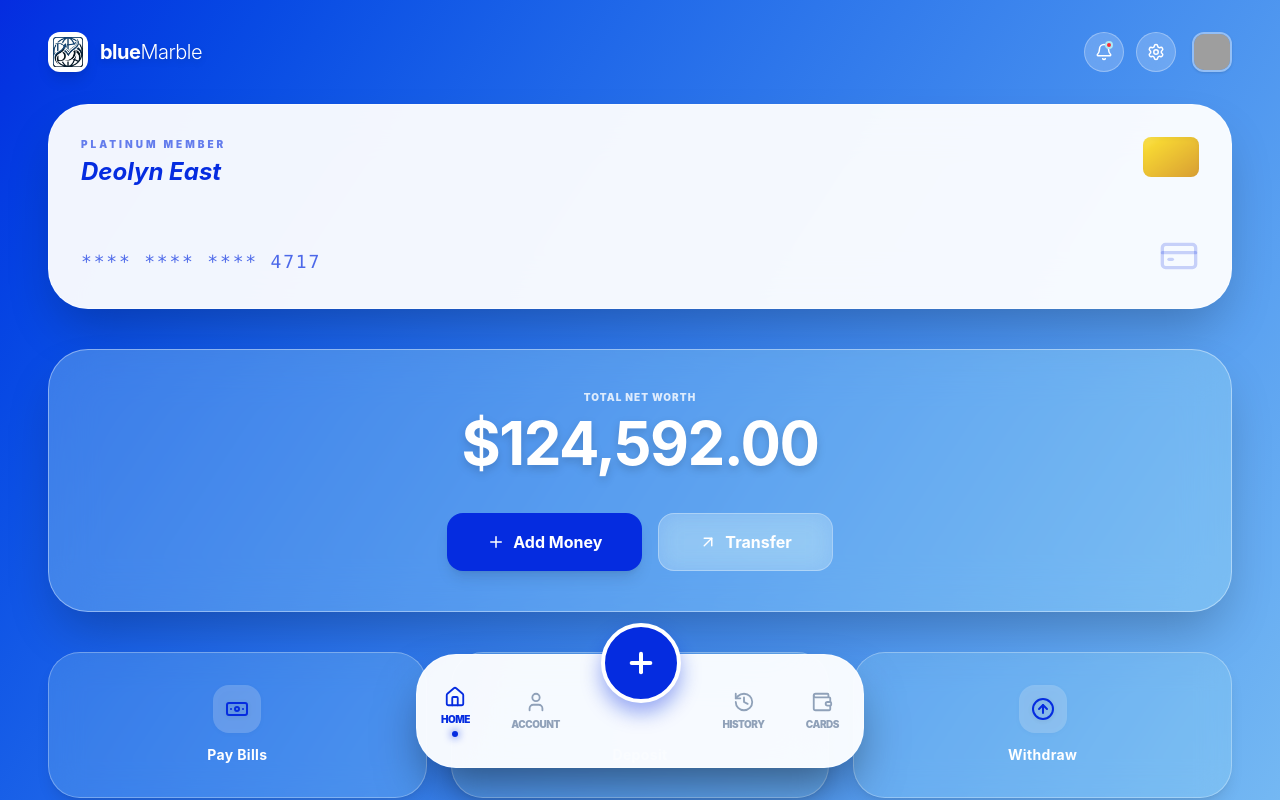
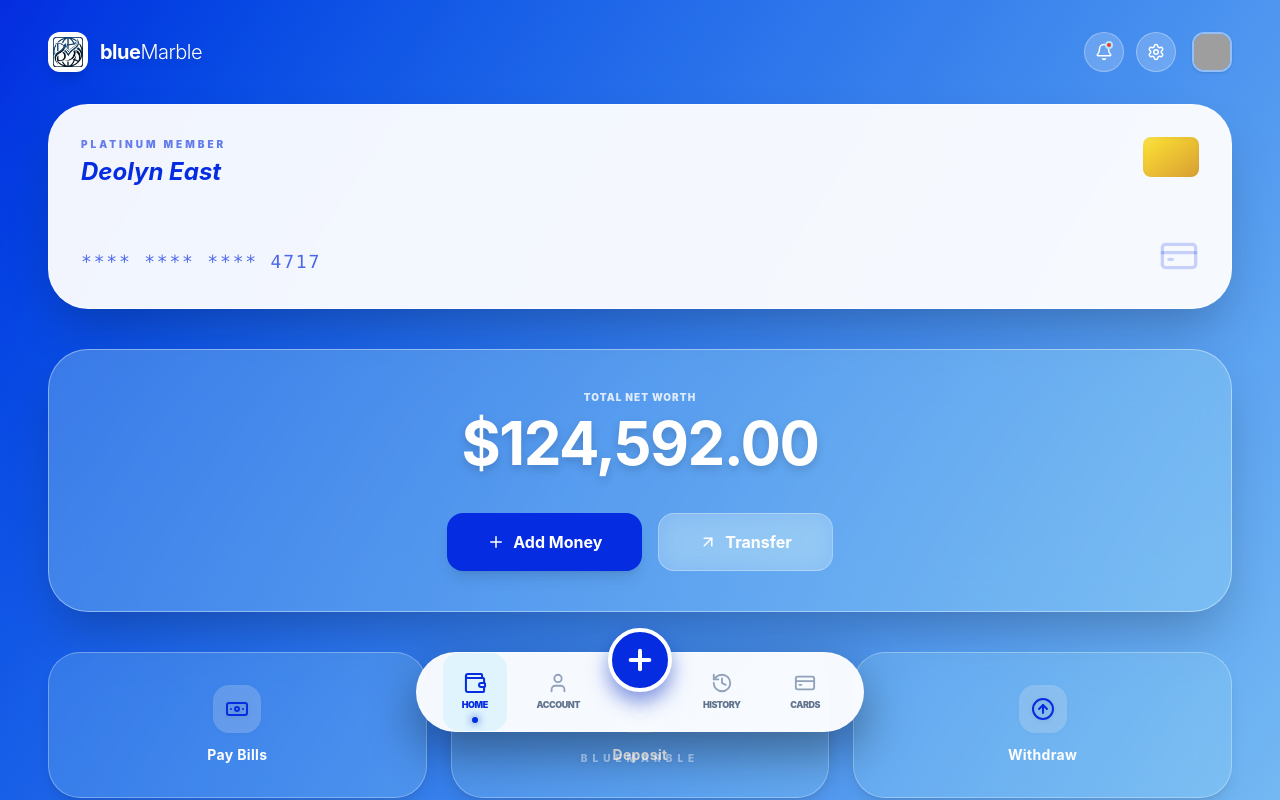
Before and after one commit to SheBuilds05/blueMarble, a React app in the folder frontend/: page /dashboard in a window 1280 px wide. Shown: the top 800 px of the page. Built offline with nearby package versions, Linux system fonts and the light colour scheme; grey boxes are pictures that could not be loaded; the HTML template or start-up script is replaced by a standard one.

Commit message:
UI changes

```diff
--- a/frontend/src/components/BottomNav.tsx
+++ b/frontend/src/components/BottomNav.tsx
@@ -1,9 +1,37 @@
-import React from 'react';
-import { NavLink, useLocation } from 'react-router-dom';
-import { Wallet, History, CreditCard, User, Plus } from 'lucide-react';
+import React, { useState, useEffect, useRef } from 'react';
+import { NavLink, useNavigate } from 'react-router-dom';
+import {
+  Wallet, History, CreditCard, User, Plus,
+  ArrowDownCircle, ArrowUpCircle, Banknote, ShoppingBag, X
+} from 'lucide-react';
 
 const BottomNav = () => {
-  const location = useLocation();
+  const [showMenu, setShowMenu] = useState(false);
+  const menuRef = useRef<HTMLDivElement>(null);
+  const navigate = useNavigate();
+
+  // Close menu when clicking outside
+  useEffect(() => {
+    const handleClickOutside = (event: MouseEvent) => {
+      if (menuRef.current && !menuRef.current.contains(event.target as Node)) {
+        setShowMenu(false);
+      }
+    };
+    document.addEventListener('mousedown', handleClickOutside);
+    return () => document.removeEventListener('mousedown', handleClickOutside);
+  }, []);
+
+  const quickActions = [
+    { label: 'Deposit', icon: <ArrowDownCircle size={20} />, path: '/deposit', color: 'bg-emerald-500' },
+    { label: 'Withdraw', icon: <ArrowUpCircle size={20} />, path: '/withdraw', color: 'bg-blue-600' },
+    { label: 'Pay Bills', icon: <Banknote size={20} />, path: '/pay-bills', color: 'bg-indigo-600' },
+    { label: 'Buy', icon: <ShoppingBag size={20} />, path: '/buy', color: 'bg-violet-600' },
+  ];
+
+  const handleAction = (path: string) => {
+    setShowMenu(false);
+    navigate(path);
+  };
 
   const navItems = [
     { path: '/dashboard', icon: <Wallet size={22} />, label: 'HOME' },
@@ -13,38 +41,66 @@ const BottomNav = () => {
   ];
 
   return (
-    /* Increased z-index to 9999 to ensure it sits above all dashboard elements */
-    <div className="fixed bottom-8 left-1/2 -translate-x-1/2 w-full max-w-md px-4 z-[9999] pointer-events-auto">
-      <nav className="bg-white/95 backdrop-blur-2xl border border-white/40 h-20 rounded-[2.5rem] flex justify-between items-center px-4 shadow-[0_20px_50px_rgba(0,0,0,0.3)] relative">
+    <div className="fixed bottom-0 left-0 right-0 flex flex-col items-center justify-end pb-8 z-[99999] pointer-events-none">
 
-        {/* Left Nav Group */}
-        <div className="flex flex-1 justify-around items-center">
+      {/* Quick Actions Menu */}
+      {showMenu && (
+        <div
+          ref={menuRef}
+          className="mb-6 w-[92%] max-w-md bg-white/90 backdrop-blur-2xl rounded-[2.5rem] p-6 shadow-[0_25px_60px_rgba(0,0,0,0.4)] border border-white/40 pointer-events-auto animate-in fade-in slide-in-from-bottom-10 duration-300"
+        >
+          <div className="flex justify-between items-center mb-6 px-2">
+            <h3 className="text-xs font-black uppercase tracking-[0.2em] text-[#052ce0]">Quick Actions</h3>
+            <button onClick={() => setShowMenu(false)} className="text-slate-400 hover:text-slate-600 transition-colors">
+              <X size={18} />
+            </button>
+          </div>
+          <div className="grid grid-cols-2 gap-4">
+            {quickActions.map((action) => (
+              <button
+                key={action.label}
+                onClick={() => handleAction(action.path)}
+                className="flex items-center gap-4 p-4 rounded-3xl bg-white/50 border border-white/80 hover:bg-[#052ce0] hover:text-white transition-all group shadow-sm active:scale-95"
+              >
+                <div className={`p-2 rounded-2xl ${action.color} text-white group-hover:bg-white group-hover:text-[#052ce0] transition-colors`}>
+                  {action.icon}
+                </div>
+                <span className="text-sm font-bold tracking-tight">{action.label}</span>
+              </button>
+            ))}
+          </div>
+        </div>
+      )}
+
+      {/* Navigation Bar */}
+      <nav className="bg-white/95 backdrop-blur-2xl border border-white/40 h-20 w-[92%] max-w-md rounded-[2.5rem] flex justify-between items-center px-4 shadow-[0_20px_50px_rgba(0,0,0,0.4)] relative pointer-events-auto">
+
+        <div className="flex flex-1 justify-around items-center h-full">
           <CustomNavLink item={navItems[0]} />
           <CustomNavLink item={navItems[1]} />
         </div>
 
-        {/* Center Floating Action - blueMarble Primary Blue */}
+        {/* Center Toggle Button */}
         <div className="relative -top-8 mx-2">
-          <NavLink to="/deposit" className="block">
-            <button
-              className="w-16 h-16 bg-[#052ec0] rounded-full flex items-center justify-center shadow-[0_10px_20px_rgba(5,46,192,0.4)] border-4 border-white hover:scale-110 transition-transform active:scale-95 cursor-pointer"
-              onClick={() => console.log("Navigating to Deposit")}
-            >
-              <Plus size={32} color="white" strokeWidth={3} />
-            </button>
-          </NavLink>
+          <button
+            onClick={() => setShowMenu(!showMenu)}
+            className={`w-16 h-16 rounded-full flex items-center justify-center shadow-[0_10px_20px_rgba(5,46,192,0.5)] border-4 border-white transition-all duration-500 transform ${showMenu ? 'bg-slate-800 rotate-45' : 'bg-[#052ce0]'}`}
+          >
+            <Plus size={32} color="white" strokeWidth={3} />
+          </button>
         </div>
 
-        {/* Right Nav Group */}
-        <div className="flex flex-1 justify-around items-center">
+        <div className="flex flex-1 justify-around items-center h-full">
           <CustomNavLink item={navItems[2]} />
           <CustomNavLink item={navItems[3]} />
         </div>
+      </nav>
 
-      </nav>
-      {/* Slogan Label under Nav as seen in your reference images */}
-      <div className="text-center mt-2">
-        <span className="text-[10px] font-black text-white/40 uppercase tracking-[0.5em]">blueMarble</span>
+      {/* Slogan Label */}
+      <div className="mt-3 pointer-events-none">
+        <span className="text-[10px] font-black text-white/40 uppercase tracking-[0.5em] drop-shadow-sm">
+          blueMarble
+        </span>
       </div>
     </div>
   );
@@ -53,24 +109,21 @@ const BottomNav = () => {
 const CustomNavLink = ({ item }: { item: any }) => (
   <NavLink
     to={item.path}
-    // Added pointer-events-auto and cursor-pointer to ensure clickability
     className={({ isActive }) => `
-      relative flex flex-col items-center justify-center gap-1 w-16 h-16 rounded-2xl transition-all duration-300 cursor-pointer pointer-events-auto
-      ${isActive ? 'bg-[#ADE8F4]/30 shadow-inner' : 'hover:bg-gray-50/50'}
+      relative flex flex-col items-center justify-center gap-1 w-16 h-full rounded-2xl transition-all duration-300
+      ${isActive ? 'bg-[#ADE8F4]/30' : 'active:bg-gray-100'}
     `}
   >
     {({ isActive }) => (
       <>
-        <div className={`${isActive ? 'text-[#052ec0] scale-110' : 'text-gray-400'} transition-all duration-300 drop-shadow-sm`}>
+        <div className={`${isActive ? 'text-[#052ce0] scale-110' : 'text-slate-400'} transition-all`}>
           {item.icon}
         </div>
-        <span className={`text-[9px] font-black tracking-tighter uppercase transition-colors duration-300 ${isActive ? 'text-[#052ec0]' : 'text-gray-500'}`}>
+        <span className={`text-[9px] font-black tracking-tighter uppercase ${isActive ? 'text-[#052ce0]' : 'text-slate-500'}`}>
           {item.label}
         </span>
-
-        {/* blueMarble Dot Indicator */}
         {isActive && (
-          <div className="absolute bottom-1 w-1.5 h-1.5 bg-[#052ec0] rounded-full shadow-[0_0_8px_#052ec0]" />
+          <div className="absolute bottom-2 w-1.5 h-1.5 bg-[#052ce0] rounded-full shadow-[0_0_8px_#052ce0]" />
         )}
       </>
     )}
--- a/frontend/src/pages/Dashboard.tsx
+++ b/frontend/src/pages/Dashboard.tsx
@@ -8,6 +8,7 @@ import {
 
 // Path matches your assets folder
 import logo from "../assets/Logo.png";
+import BottomNav from '../components/BottomNav';
 
 const Dashboard: React.FC = () => {
   const navigate = useNavigate();
@@ -22,8 +23,8 @@ const Dashboard: React.FC = () => {
     { label: 'Pay Bills', icon: <Banknote size={24} />, path: '/pay' },
     { label: 'Deposit', icon: <ArrowDownCircle size={24} />, path: '/deposit' },
     { label: 'Withdraw', icon: <ArrowUpCircle size={24} />, path: '/withdraw' },
-    { label: 'Buy', icon: <ShoppingBag size={24} />, path: '#' },
-    { label: 'Message', icon: <MessageCircle size={24} />, path: '/messages' },
+    { label: 'Buy', icon: <ShoppingBag size={24} />, path: '/buy' },
+    { label: 'Message', icon: <MessageCircle size={24} />, path: '/notification' },
     { label: 'Contact Us', icon: <PhoneCall size={24} />, path: '/contact' },
   ];
 
@@ -117,11 +118,11 @@ const Dashboard: React.FC = () => {
           <div className="flex gap-4 overflow-x-auto pb-4 no-scrollbar">
             <div className="min-w-[280px] flex-1 bg-white/10 backdrop-blur-md border border-white/20 p-8 rounded-[2rem]">
               <p className="text-white/60 text-[10px] font-bold uppercase mb-1">Savings Account</p>
-              <p className="text-white font-bold text-2xl">$82,400.00</p>
+              <p className="text-white font-bold text-2xl">R82,400.00</p>
             </div>
             <div className="min-w-[280px] flex-1 bg-[#052ce0]/40 backdrop-blur-md border border-white/20 p-8 rounded-[2rem]">
               <p className="text-white/60 text-[10px] font-bold uppercase mb-1">Business Account</p>
-              <p className="text-white font-bold text-2xl">$42,192.00</p>
+              <p className="text-white font-bold text-2xl">R42,192.00</p>
             </div>
           </div>
         </section>
@@ -170,31 +171,7 @@ const Dashboard: React.FC = () => {
         </section>
       </main>
 
-      {/* Floating Bottom Navigation */}
-      <nav className="fixed bottom-8 left-1/2 -translate-x-1/2 w-[92%] max-w-md bg-white/95 backdrop-blur-2xl py-4 px-6 rounded-[2.5rem] shadow-[0_25px_50px_-12px_rgba(0,0,0,0.5)] flex items-center justify-between z-50 border border-white/50">
-        <button className="flex flex-col items-center gap-1 text-[#052ce0]">
-          <HomeIcon size={22} />
-          <span className="text-[10px] font-black uppercase tracking-tighter">Home</span>
-          <div className="w-1.5 h-1.5 bg-[#052ce0] rounded-full shadow-[0_0_8px_#052ce0]" />
-        </button>
-        <button className="flex flex-col items-center gap-1 text-slate-400 hover:text-[#052ce0] transition-colors">
-          <User size={22} />
-          <span className="text-[10px] font-black uppercase tracking-tighter">Account</span>
-        </button>
-        <div className="relative -top-12">
-          <button className="bg-[#052ce0] p-5 rounded-full text-white shadow-[0_10px_20px_rgba(5,46,224,0.4)] hover:scale-110 active:scale-95 transition-all border-4 border-white">
-            <Plus size={32} strokeWidth={3} />
-          </button>
-        </div>
-        <button className="flex flex-col items-center gap-1 text-slate-400 hover:text-[#052ce0] transition-colors">
-          <History size={22} />
-          <span className="text-[10px] font-black uppercase tracking-tighter">History</span>
-        </button>
-        <button className="flex flex-col items-center gap-1 text-slate-400 hover:text-[#052ce0] transition-colors">
-          <Wallet size={22} />
-          <span className="text-[10px] font-black uppercase tracking-tighter">Cards</span>
-        </button>
-      </nav>
+      <BottomNav/>
     </div>
   );
 };
--- a/frontend/src/pages/Deposit.tsx
+++ b/frontend/src/pages/Deposit.tsx
@@ -1,5 +1,4 @@
 import React, { useState } from 'react';
-import { useAuth } from '../contexts/AuthContext';
 
 interface Account {
   id: string;
@@ -9,9 +8,13 @@ interface Account {
   accountNumber: string;
 }
 
+interface Notification {
+  title: string;
+  message: string;
+  type: 'transaction';
+}
+
 const Deposit = () => {
-  const { user, addNotification } = useAuth();
-
   // Dummy accounts data in ZAR
   const [accounts, setAccounts] = useState<Account[]>([
     {
@@ -55,6 +58,13 @@ const Deposit = () => {
       currency: 'ZAR',
       minimumFractionDigits: 2
     }).format(amount);
+  };
+
+  const addNotification = (notification: Notification) => {
+    // Simple console notification instead of auth context
+    console.log('Notification:', notification);
+    // You can replace this with your own notification system (e.g., toast, alert, etc.)
+    alert(`${notification.title}: ${notification.message}`);
   };
 
   const handleTransfer = () => {
```
Also changed, not shown: frontend/src/App.tsx (+7 -1 lines), frontend/src/pages/Buy.tsx (+21 -5 lines), frontend/src/pages/Notifications.tsx (+65 -2 lines).
